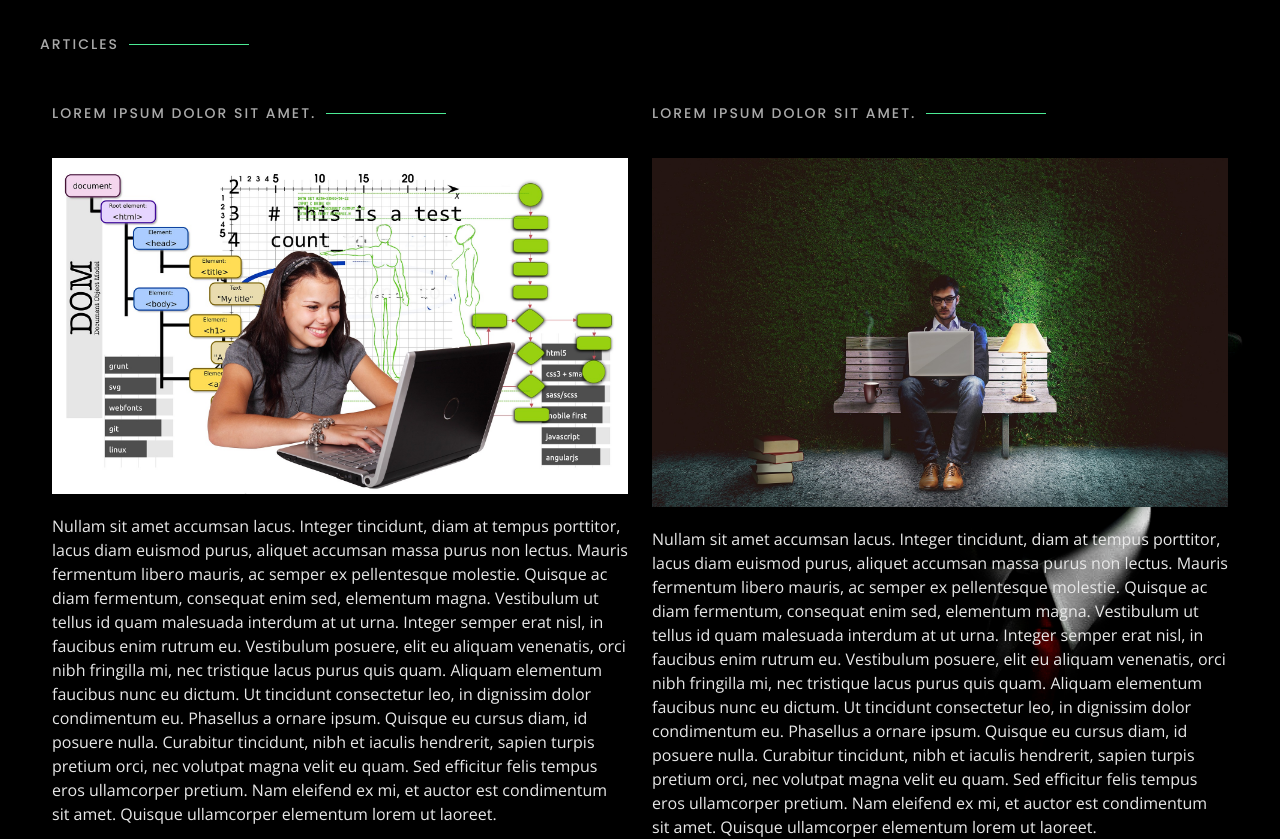
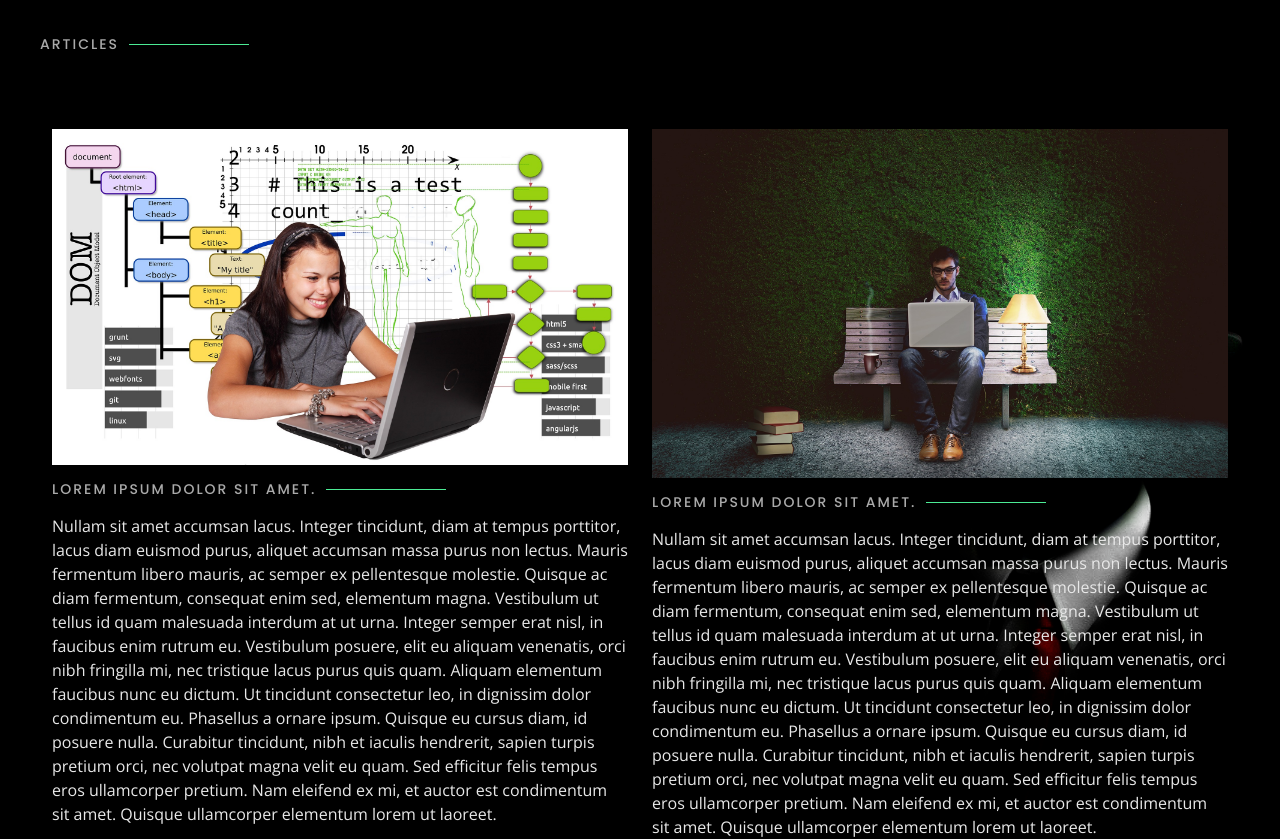
Before and after one commit to Doston777/webBlog-vue2, a Vue app: page / in a window 1280 px wide. Shown: the part 800-1639 px from the top of the page. Built offline with nearby package versions, Linux system fonts and the light colour scheme.

Commit message:
edited paragraph of articles

```diff
--- a/src/components/Articles.vue
+++ b/src/components/Articles.vue
@@ -2,8 +2,8 @@
   <section class="row articles" id="articles">
     <h2>Articles</h2>
     <div class="col-md-6 article" v-for="n in 8" v-bind:key="n">
+      <img :src="`img/articles/article-${n}.jpg`" alt="">
       <h2>Lorem ipsum dolor sit amet.</h2>
-      <img :src="`img/articles/article-${n}.jpg`" alt="">
       <p>Nullam sit amet accumsan lacus. Integer tincidunt, diam at tempus porttitor, lacus diam euismod purus, aliquet
         accumsan massa purus non lectus. Mauris fermentum libero mauris, ac semper ex pellentesque molestie. Quisque ac
         diam fermentum, consequat enim sed, elementum magna. Vestibulum ut tellus id quam malesuada interdum at ut urna.
```
